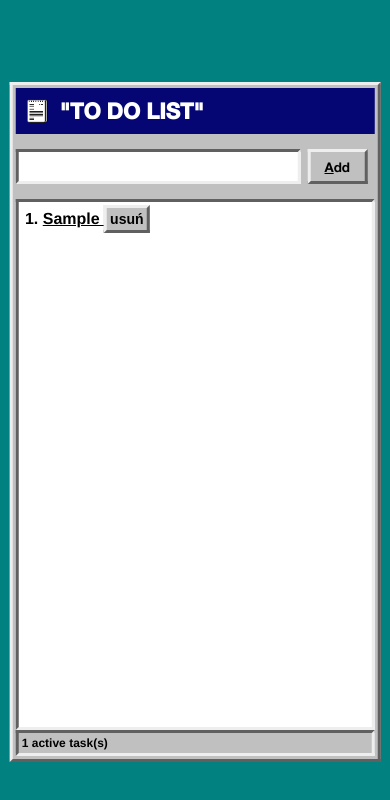
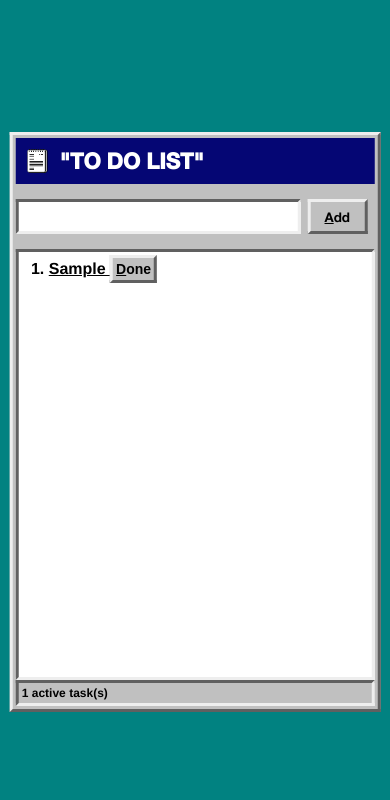
Before and after one commit to MobbySchiller/To-Do-List, a plain HTML site: page index.html in a window 390 px wide. Both pictures are taken after typing "Sample" into the empty fields and a click on the button "Add". Drawn offline with Linux system fonts and the light colour scheme.

Commit message:
Fix responsivity and methods of adding/removing tasks

```diff
--- a/css/style.css
+++ b/css/style.css
@@ -53,7 +53,7 @@ body {
     width: 95%;
     max-width: 600px;
     height: 95vh;
-    max-height: 680px;
+    max-height: 580px;
     padding: 3px;
     background-color: var(--inside-bgd-color);
 }
@@ -107,21 +107,22 @@ input:focus{
     cursor: pointer;
 }
 
-.task-form__add-button-a {
+.task-form__add-button-letter, .task-area__remove-button-letter {
+    text-transform: uppercase;
     text-decoration: underline;
 }
 
 .task-area {
     flex-grow: 1;
     padding-right: 5px;
-    padding-left:24px;
+    padding-left: 30px;
     background-color: white;
     height: 200px;
 }
 
 .task-area__list-element {
     padding-top: 3px;
-    padding-bottom: 3px;
+    padding-bottom: 2px;
     font-size: 1.6rem;
     text-decoration: underline;
     list-style: decimal;
@@ -148,7 +149,7 @@ input:focus{
     border-color: var(--border-color--dark) var(--border-color--light) var(--border-color--light) var(--border-color--dark);
 }
 
-@media (min-height: 768px) and (min-width: 1024px) {
+@media (min-height: 600px) and (min-width: 1024px) {
     .footer-bar {
         position: absolute;
         right: 0;
--- a/index.html
+++ b/index.html
@@ -18,7 +18,7 @@
         <form class="task-form">
             <input class="task-form__input border border--convex" type="text">
             <button
-                class="task-form__add-button border border--concave"><span class="task-form__add-button-a">A</span>dd</button>
+                class="task-form__add-button border border--concave"><span class="task-form__add-button-letter">a</span>dd</button>
         </form>
         <div class="task-area border border border--convex">
             <ul class="task-area__list">
--- a/js/code.js
+++ b/js/code.js
@@ -25,18 +25,23 @@ class ToDoList {
     }
 
     addTask(task) {
+        if (this.numberOfTasks < 12) {
             const liElement = document.createElement('li');
             liElement.setAttribute('class', 'task-area__list-element')
-        liElement.innerHTML = `${task} <button class="task-area__remove-button border border--concave">usuń</button>`;
+            liElement.innerHTML = `${task} <button class="task-area__remove-button border border--concave"><span class="task-area__remove-button-letter">D</span>one</button>`;
             this.output.appendChild(liElement);
             liElement.querySelector('button').addEventListener('click', (event) => this.removeTask(event))
             this.numberOfTasks++
             this.countTasks();
+        } else {
+            alert("There is no room for another task. Please complete your active task(s).")
+        }
     }
 
     removeTask(event) {
         event.target.parentNode.remove();
         this.numberOfTasks--;
+        console.log(this.numberOfTasks);
         this.countTasks();
     }
 
```
Lines whose indentation alone changed are shown as unchanged.
